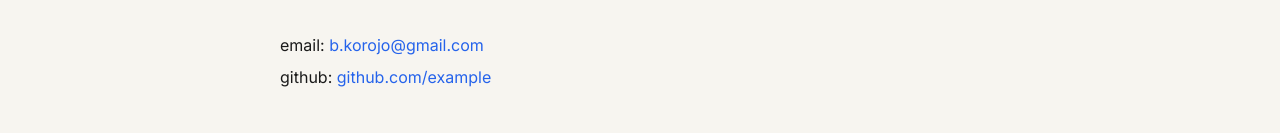
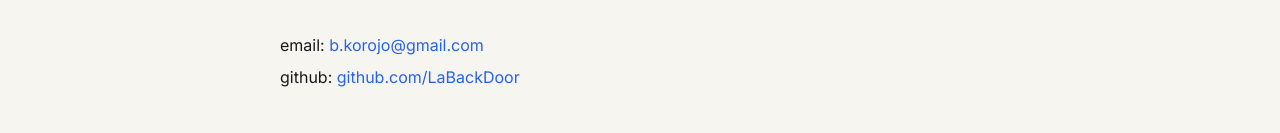
Before and after one commit to LaBackDoor/labackdoor, a Next.js app: page /contact in a window 1280 px wide. Shown: the part 167-300 px from the top of the page. Built offline with nearby package versions, Linux system fonts and the light colour scheme.

Commit message:
content: replace placeholder GitHub URLs with real org/founder links
- abanisenioluwa.mdx: github → https://github.com/AKOrojo
- contact/page.tsx: href + text → github.com/LaBackDoor
- build-vfs.ts CONTACT_PREVIEW: github.com/example → github.com/LaBackDoor

```diff
--- a/content/team/abanisenioluwa.mdx
+++ b/content/team/abanisenioluwa.mdx
@@ -3,7 +3,7 @@ name: Abanisenioluwa
 role: Founder · Systems & Malware
 avatar: /avatars/abanisenioluwa.png
 links:
-  github: https://github.com/example
+  github: https://github.com/AKOrojo
   email: b.korojo@gmail.com
 skills: [reverse-engineering, ml-security, ids]
 order: 1
--- a/src/app/contact/page.tsx
+++ b/src/app/contact/page.tsx
@@ -5,7 +5,7 @@ export default function ContactPage() {
     <PageShell title="Contact" subtitle="$ cat ~/contact">
       <ul style={{ listStyle: 'none', padding: 0, lineHeight: 2, fontFamily: 'var(--font-mono), monospace' }}>
         <li>email: <a href="mailto:b.korojo@gmail.com" style={{ color: 'var(--accent-2)' }}>b.korojo@gmail.com</a></li>
-        <li>github: <a href="https://github.com/example" style={{ color: 'var(--accent-2)' }}>github.com/example</a></li>
+        <li>github: <a href="https://github.com/LaBackDoor" style={{ color: 'var(--accent-2)' }}>github.com/LaBackDoor</a></li>
       </ul>
     </PageShell>
   );
--- a/src/vfs/build-vfs.ts
+++ b/src/vfs/build-vfs.ts
@@ -20,7 +20,7 @@ export interface VfsInput {
   news?: ContentRecord<NewsFrontmatter>[];
 }
 
-const CONTACT_PREVIEW = ['email: b.korojo@gmail.com', 'github: github.com/example'].join('\n');
+const CONTACT_PREVIEW = ['email: b.korojo@gmail.com', 'github: github.com/LaBackDoor'].join('\n');
 
 export function buildVfs(input: VfsInput): VfsDir {
   const children: VfsNode[] = [];
```
